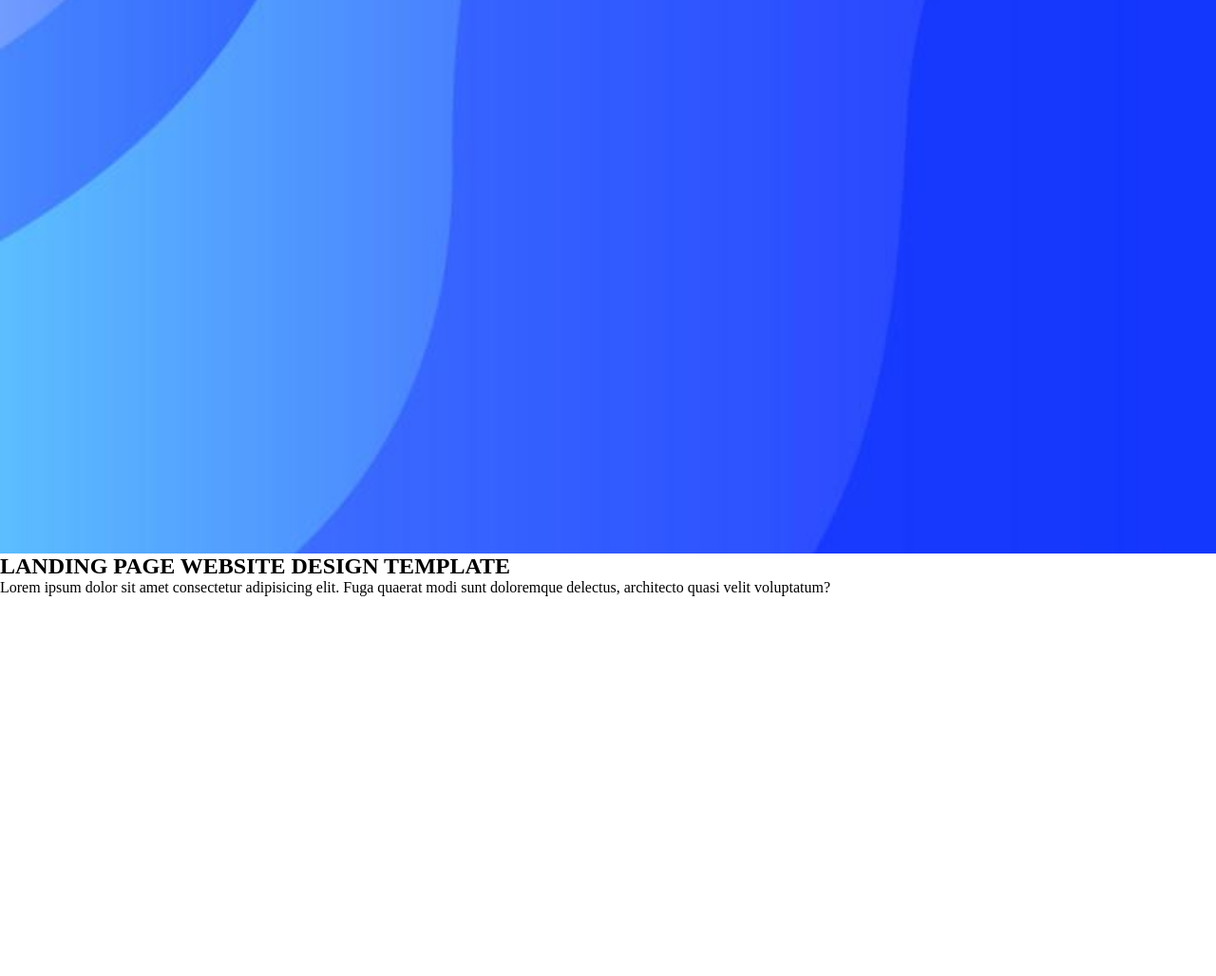
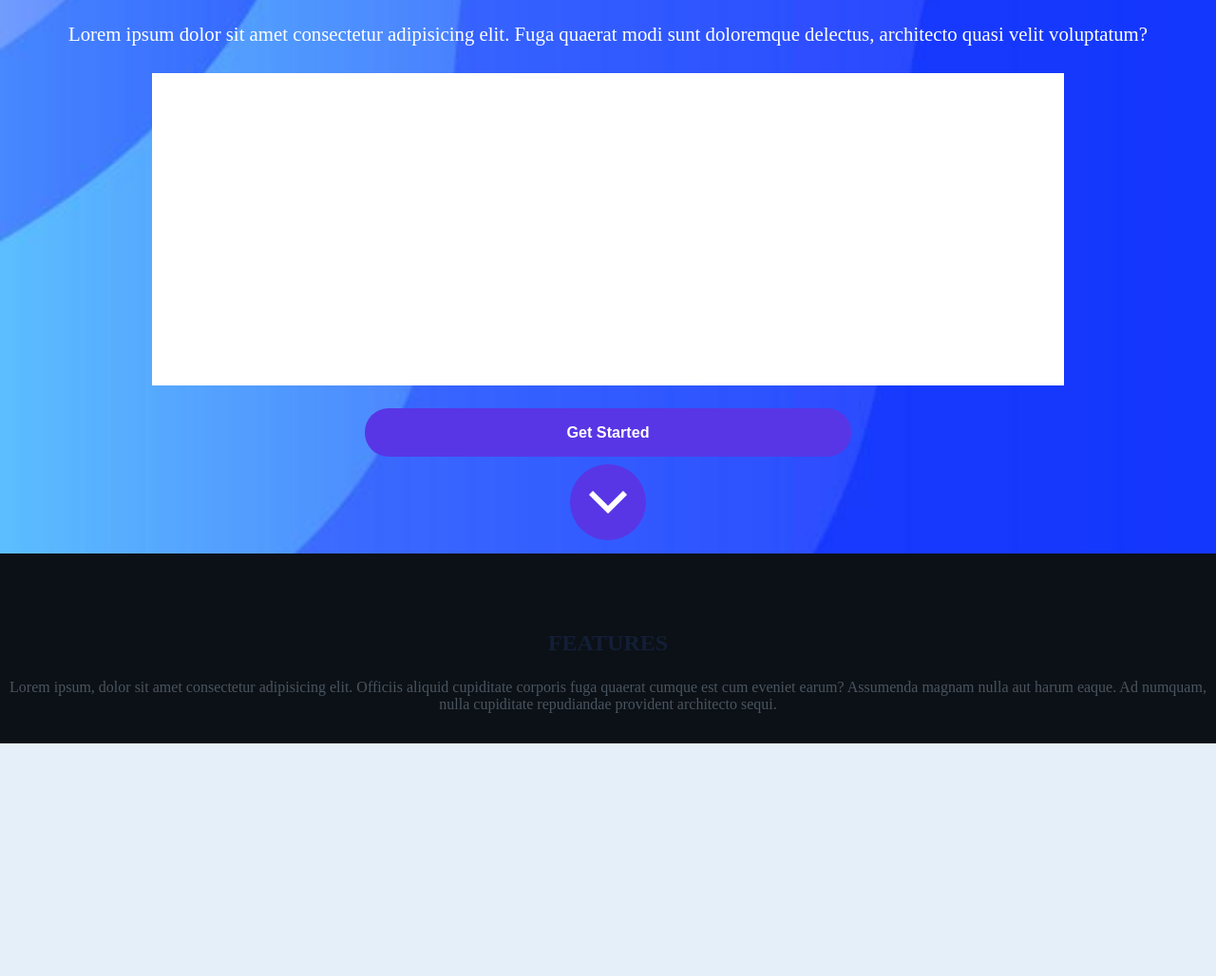
Before and after one commit to BerthetLucas/LandingPage, a plain HTML site: page index.html in a window 1280 px wide. Shown: the part 217-1245 px from the top of the page at 95% size. Before the commit the page ends 845 px from the top, so only its background shows below. Drawn offline with Linux system fonts and the light colour scheme.

Commit message:
made page 1, 2 and start the third

```diff
--- a/index.html
+++ b/index.html
@@ -1,42 +1,74 @@
 <!DOCTYPE html>
 <html lang="en">
   <head>
-    <meta charset="UTF-8">
-    <meta name="viewport" content="width=device-width, initial-scale=1.0">
-    <link rel="stylesheet" href="./style.css">
+    <meta charset="UTF-8" />
+    <meta name="viewport" content="width=device-width, initial-scale=1.0" />
+    <link rel="stylesheet" href="./style.css" />
     <title>Document</title>
   </head>
 
   <body>
     <header>
+      <div class="background-container">
         <div class="logo-container">
           <div class="logo"></div>
-        <h1>YOU LOGO</h1>
+          <h1 class="nav-title">YOU LOGO</h1>
         </div>
 
         <div class="burger-container">
-    <img src="./assets/img/Menu_Burger.png" class="burger" alt="menu burger">
+          <img
+            src="./assets/img/Menu_Burger.png"
+            class="burger"
+            alt="menu burger"
+          />
         </div>
+      </div>
+
+      <section class="page1">
+        <h1 class="page1-title">LANDING <br />PAGE WEBSITE DESIGN TEMPLATE</h1>
+
+        <p class="page1-description">
+          Lorem ipsum dolor sit amet consectetur adipisicing elit. Fuga quaerat
+          modi sunt doloremque delectus, architecto quasi velit voluptatum?
+        </p>
+
+        <div class="page1-photo-container"></div>
+        <button class="page1-button">Get Started</button>
+
+        <div class="page1-fleche-container">
+          <img
+            src="./assets/img/fleche-bas.png"
+            class="page1-fleche"
+            alt="fleche vers le bas"
+          />
+        </div>
+      </section>
     </header>
 
+    <main>
 
-<main>
-<section class="page1">
-    <h1>LANDING PAGE WEBSITE DESIGN TEMPLATE</h1>
+    <section class="page2">
+      <div class="page2-content-container">
+        <h2 class="page2-title">FEATURES</h2>
+        <p class="page2-description">
+          Lorem ipsum, dolor sit amet consectetur adipisicing elit. Officiis
+          aliquid cupiditate corporis fuga quaerat cumque est cum eveniet earum?
+          Assumenda magnam nulla aut harum eaque. Ad numquam, nulla cupiditate
+          repudiandae provident architecto sequi.
+        </p>
+      </div>
+    </section>
 
-    <p>Lorem ipsum dolor sit amet consectetur adipisicing elit. Fuga quaerat modi sunt doloremque delectus, architecto quasi velit voluptatum?</p>
+    <section class="page3">
+
+        <div class="page3-card-container">
+            <div class="page3-picture-container"></div>
+
+        </div>
+
 
       </section>
 
-
-
-
-
    </main>
-
-
-
-
-
   </body>
 </html>
--- a/style.css
+++ b/style.css
@@ -2,6 +2,8 @@
     margin : 0;
     padding : 0;
 }
+
+/* HEADER  */
 
 header {
     background-image: url(./assets/img/fond1.jpg);
@@ -9,12 +11,22 @@ header {
     background-repeat: no-repeat;
     height : 100vh;
     display: flex;
+    flex-direction: column;
+    justify-content: space-around ;
+
+
+}
+
+.background-container{
+
+    display: flex;
     flex-direction: row;
     justify-content: space-between;
     align-items: start;
 }
 
-header h1 {
+
+.nav-title {
     font-size : 1em;
     color : white;
 }
@@ -44,3 +56,95 @@ header h1 {
     margin-left : 1em;
 
 }
+
+/* PAGE 1 */
+
+.page1{
+    display: flex;
+    flex-direction: column;
+    gap : 0.5em;
+    align-items: center;
+    height : 85%
+}
+
+.page1-title{
+    text-align: center;
+    font-size: 2.6em;
+    color : white;
+    margin-bottom : 0.5em;
+
+}
+
+.page1-description{
+    color : white;
+    text-align : center;
+    font-size: 1.3em;
+    margin-top: 0.5em;
+    margin-bottom: 1em;
+}
+
+.page1-photo-container {
+    height : 45vh;
+    width : 75%;
+    background-color: white;
+    margin-bottom: 1em;
+}
+
+.page1-button {
+    padding-top: 1em;
+    padding-bottom: 1em;
+    width : 40%;
+    border-radius: 25px;
+    border : none;
+    font-size : 1.01em;
+    font-weight : bold;
+    color : white;
+    background-color: #5836E5;
+
+}
+
+.page1-fleche-container{
+    height : 5em;
+    width : 5em;
+    background-color: #5836E5;
+    border-radius: 50%;
+    display: flex;
+    justify-content: center;
+    align-items: center;
+
+}
+
+.page1-fleche {
+    height : 30%
+}
+
+/* PAGE 2 */
+
+.page2{
+    height : 25vh;
+    display: flex;
+    flex-direction: column;
+    justify-content: end;
+    align-items: center;
+    text-align: center;
+    gap : 2em;
+    background-color: #0C1117;
+}
+
+.page2-title {
+    color : #131F37;
+    margin-bottom: 1em;
+    font-weight : bold;
+}
+
+.page2-description{
+    margin-bottom: 2em;
+    color : #4A545F;
+}
+
+/* PAGE 3 */
+
+.page3 {
+    height : 100vh;
+    background-color: #E4EFFA;
+}
```
Also changed, not shown: 1 other file. Lines whose indentation alone changed are shown as unchanged.
